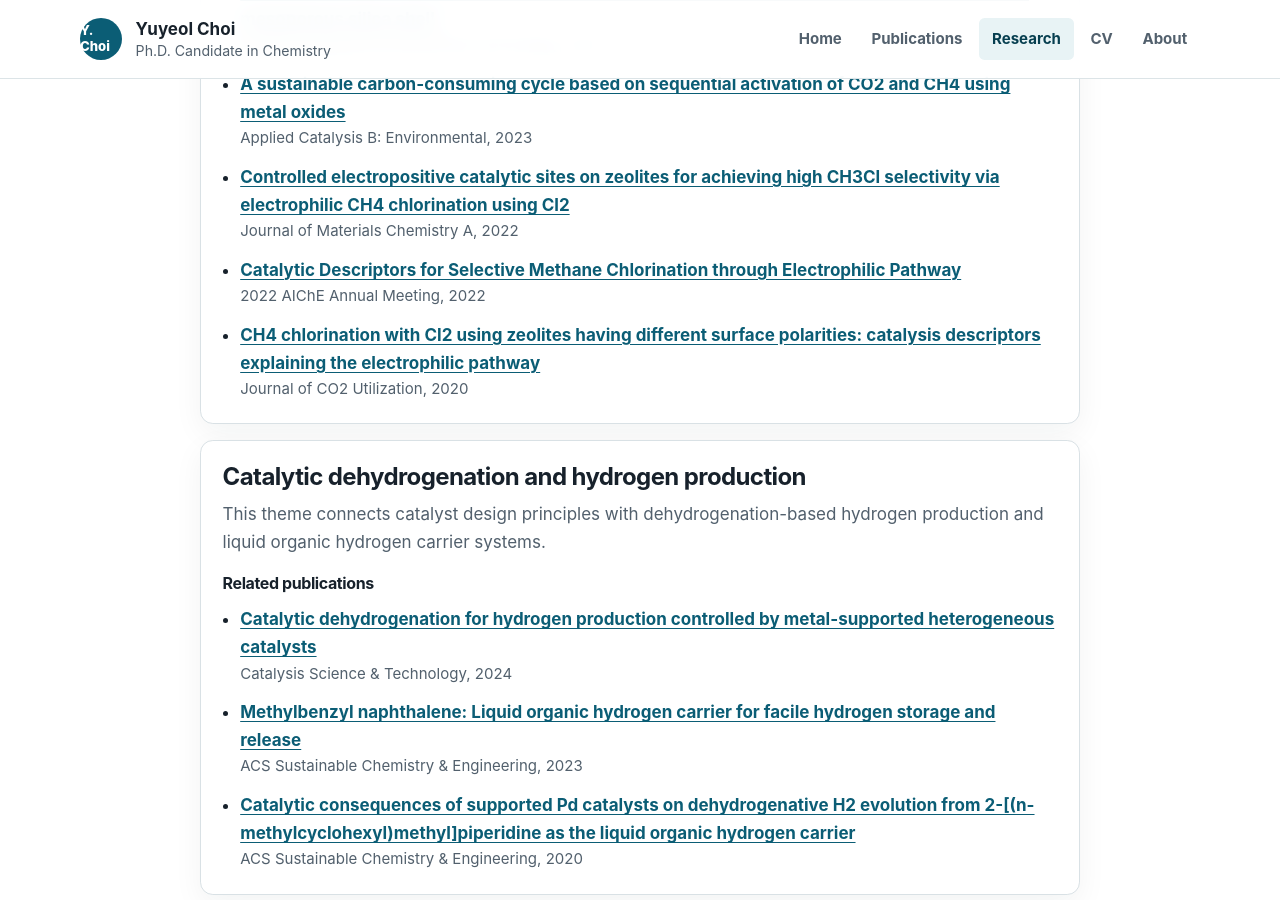
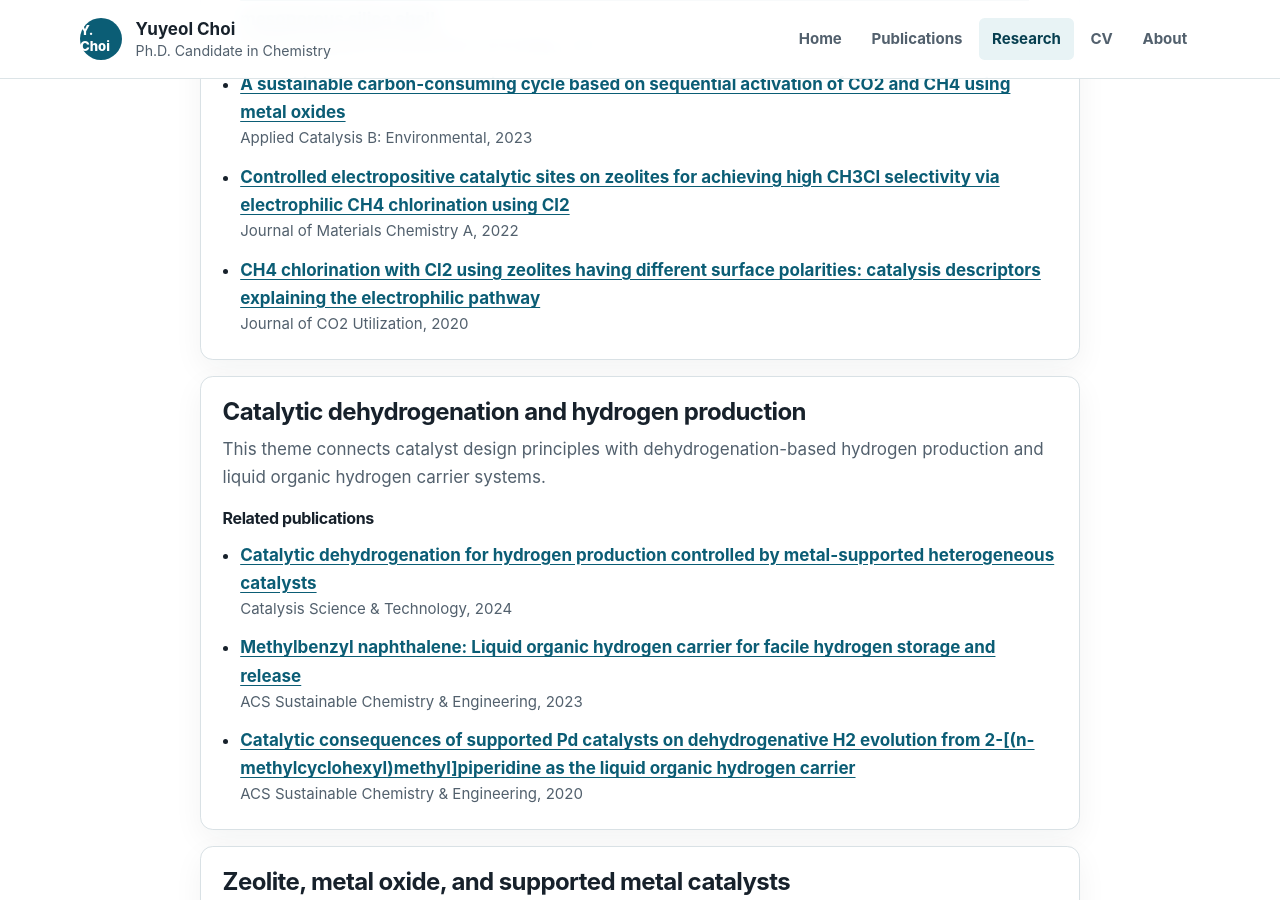
Before and after one commit to yuyeolchoi/yuyeolchoi.github.io, a Jekyll site: the page built from research.html, in a window 1280 px wide and 900 px high, scrolled down 756 px. Built offline with Jekyll 4.4.1, drawn with Linux system fonts in a browser that asks for light colours; some of the changed text lies outside the part shown.

Commit message:
fix: remove conference abstract from publications

```diff
--- a/_data/publications.yml
+++ b/_data/publications.yml
@@ -161,22 +161,6 @@
   featured: true
   contribution: "Identified catalytic descriptors for selective electrophilic methane chlorination on zeolites."
 
-- title: "Catalytic Descriptors for Selective Methane Chlorination through Electrophilic Pathway"
-  id: "2022-aiche-methane-chlorination"
-  authors:
-    - "Yuyeol Choi"
-    - "Kyungsu Na"
-  venue: "2022 AIChE Annual Meeting"
-  year: 2022
-  volume: ""
-  issue: ""
-  pages: ""
-  doi: ""
-  paper_url: "https://aiche.confex.com/aiche/2022/meetingapp.cgi/Paper/643842"
-  pdf_url: ""
-  featured: false
-  contribution: "Presented catalytic descriptors for selective methane chlorination."
-
 - title: "Controlled Metal-Support Interactions in Au/CeO2-Mg(OH)2 Catalysts Activating the Direct Oxidative Esterification of Methacrolein with Methanol to Methyl Methacrylate"
   id: "2021-au-ceo2-esterification"
   authors:
--- a/_data/research_themes.yml
+++ b/_data/research_themes.yml
@@ -4,7 +4,6 @@
     - "2024-co3o4-co2-ch4-activation"
     - "2023-carbon-consuming-cycle"
     - "2022-zeolite-methane-chlorination"
-    - "2022-aiche-methane-chlorination"
     - "2020-zeolite-ch4-chlorination"
 
 - title: "Catalytic dehydrogenation and hydrogen production"
@@ -27,5 +26,4 @@
   publication_ids:
     - "2024-dehydrogenation-review"
     - "2022-zeolite-methane-chlorination"
-    - "2022-aiche-methane-chlorination"
     - "2020-zeolite-ch4-chlorination"
```
